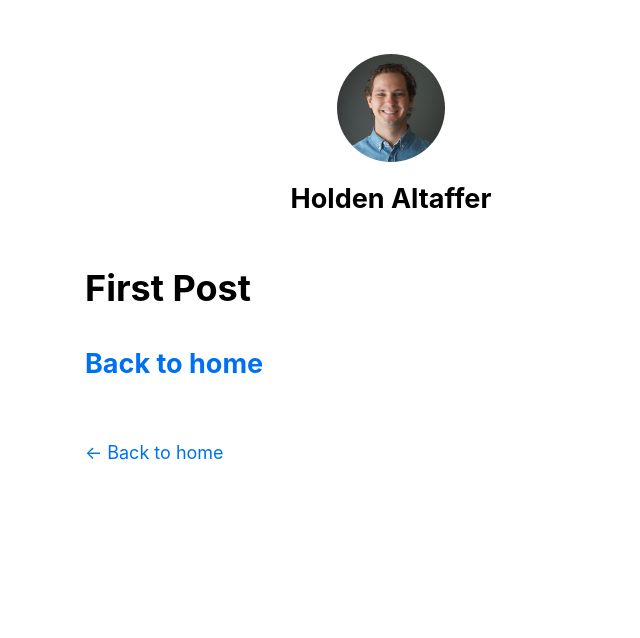
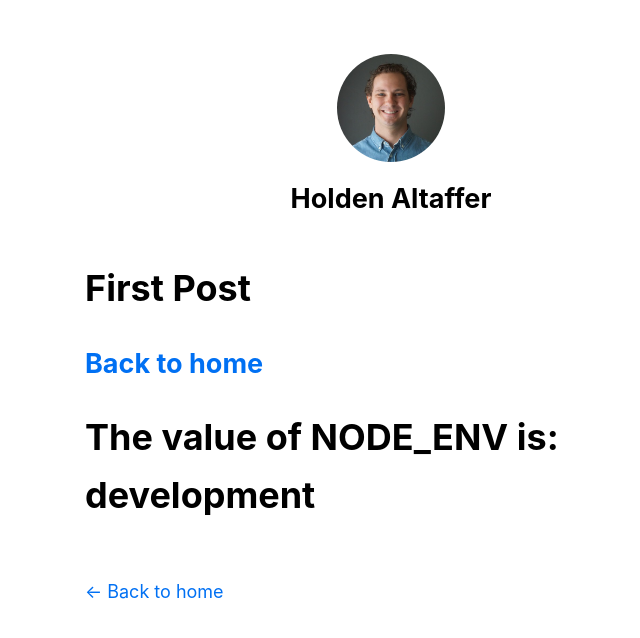
Before and after one commit to Cl3arglass/nextjs-test, a Next.js app: page /posts/first-post in a window 1280 px wide. Shown: the top 638 px of the page, without its empty margins (249-889 px from the left). Built offline with nearby package versions, Linux system fonts and the light colour scheme.

Commit message:
env var test

```diff
--- a/pages/posts/first-post.js
+++ b/pages/posts/first-post.js
@@ -14,6 +14,7 @@ export default function FirstPost() {
           <a>Back to home</a>
         </Link>
       </h2>
+      <h1>The value of NODE_ENV is: {process.env.NODE_ENV}</h1>
     </Layout>
   )
 }
```
